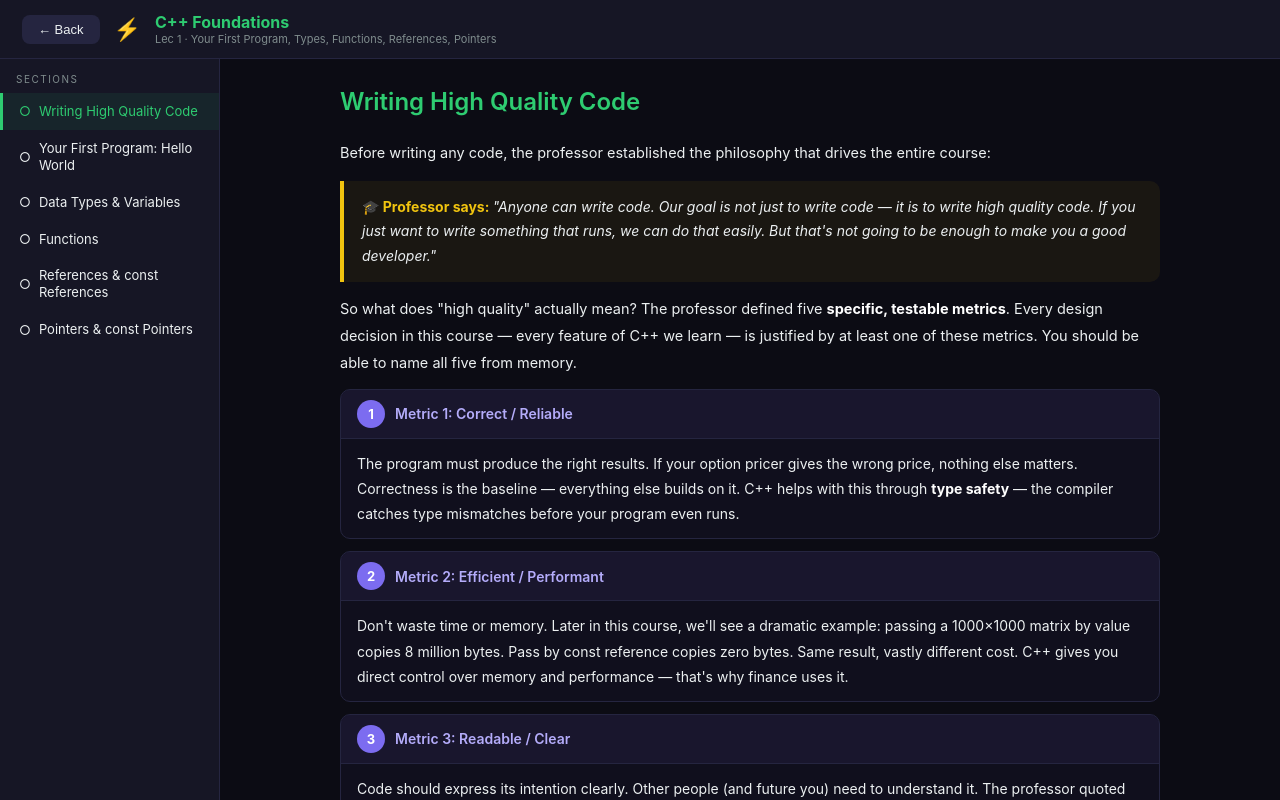
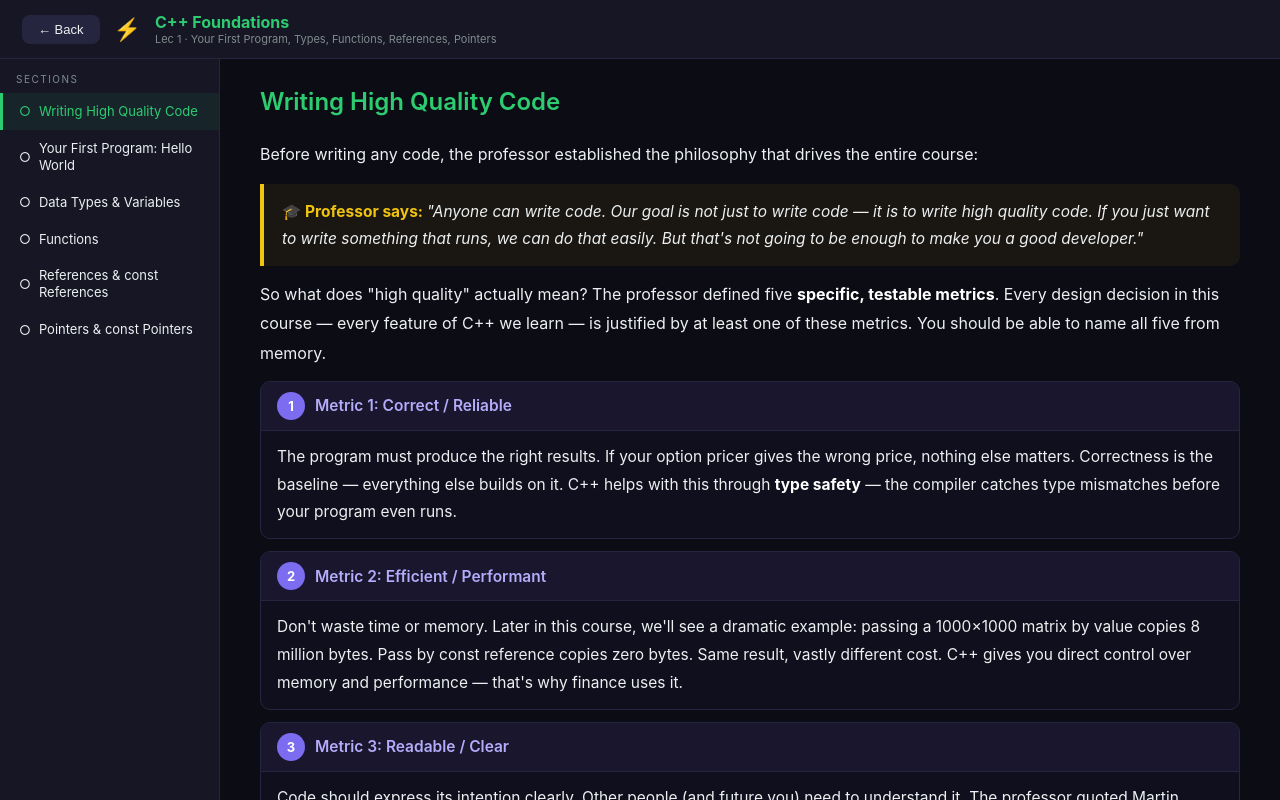
Before and after one commit to dafu-zhu/cpp-crash-course, a React (Vite) app: page / in a window 1280 px wide. Both pictures are taken after a click on the element 330 px from the left and 345 px from the top of the page. Built offline with nearby package versions, Linux system fonts and the light colour scheme.

Commit message:
fix: increase font sizes and widen content area
- Body text 14.5→16, headings 17→19, code 12.5→14
- Callouts/tips/prof quotes 14→15.5
- Content area maxWidth 900→1100

```diff
--- a/src/App.jsx
+++ b/src/App.jsx
@@ -41,7 +41,7 @@ export default function App(){
             <span style={{fontSize:13}}>{done[`${m.id}-${i}`]?"✅":"○"}</span><span style={{lineHeight:1.3}}>{x.title}</span>
           </div>))}
         </div>
-        <div ref={ref} style={{flex:1,overflowY:"auto",padding:"28px 40px 60px",maxWidth:900,margin:"0 auto"}}>
+        <div ref={ref} style={{flex:1,overflowY:"auto",padding:"28px 40px 60px",maxWidth:1100,margin:"0 auto"}}>
           <h2 style={{margin:"0 0 24px",color:m.color,fontSize:24,fontWeight:600}}>{s.title}</h2>
           {s.content}
           <div style={{display:"flex",justifyContent:"space-between",marginTop:36,paddingTop:24,borderTop:`1px solid ${C.bd}`}}>
--- a/src/components.jsx
+++ b/src/components.jsx
@@ -8,15 +8,15 @@ export const C = {
 };
 
 // ─── Basic Text ───
-export function P({children}){return <p style={{margin:"10px 0",lineHeight:1.85,fontSize:14.5,color:C.t}}>{children}</p>;}
-export function H({children}){return <h3 style={{color:C.accentL,margin:"30px 0 12px",fontSize:17,borderBottom:`1px solid ${C.bd}`,paddingBottom:8}}>{children}</h3>;}
+export function P({children}){return <p style={{margin:"10px 0",lineHeight:1.85,fontSize:16,color:C.t}}>{children}</p>;}
+export function H({children}){return <h3 style={{color:C.accentL,margin:"30px 0 12px",fontSize:19,borderBottom:`1px solid ${C.bd}`,paddingBottom:8}}>{children}</h3>;}
 export function B({children}){return <b style={{color:"white"}}>{children}</b>;}
 
 // ─── Code Block (Rule 1: every line justified) ───
 export function Code({code,title}){
   return(<div style={{margin:"14px 0",borderRadius:10,overflow:"hidden",border:`1px solid ${C.bd}`}}>
     {title&&<div style={{background:C.bd,padding:"7px 16px",fontSize:11,color:C.td,fontFamily:"monospace"}}>{title}</div>}
-    <pre style={{background:C.code,color:C.ct,padding:"16px 18px",fontSize:12.5,fontFamily:"'Consolas','Courier New',monospace",overflowX:"auto",margin:0,lineHeight:1.7,whiteSpace:"pre-wrap"}}>{code}</pre>
+    <pre style={{background:C.code,color:C.ct,padding:"16px 18px",fontSize:14,fontFamily:"'Consolas','Courier New',monospace",overflowX:"auto",margin:0,lineHeight:1.7,whiteSpace:"pre-wrap"}}>{code}</pre>
   </div>);
 }
 
@@ -28,8 +28,8 @@ export function AnnotatedCode({lines, title}){
     <div style={{background:C.code,padding:"8px 0"}}>
       {lines.map((l,i)=>(
         <div key={i} style={{display:"flex",borderBottom:i<lines.length-1?`1px solid ${C.bd}`:"none",minHeight:36}}>
-          <div style={{flex:"0 0 55%",padding:"8px 16px",fontFamily:"'Consolas',monospace",fontSize:12.5,color:C.ct,whiteSpace:"pre-wrap",lineHeight:1.6}}>{l.code}</div>
-          <div style={{flex:"0 0 45%",padding:"8px 14px",fontSize:12,color:C.y,lineHeight:1.5,borderLeft:`1px solid ${C.bd}`,display:"flex",alignItems:"center"}}>
+          <div style={{flex:"0 0 55%",padding:"8px 16px",fontFamily:"'Consolas',monospace",fontSize:14,color:C.ct,whiteSpace:"pre-wrap",lineHeight:1.6}}>{l.code}</div>
+          <div style={{flex:"0 0 45%",padding:"8px 14px",fontSize:13.5,color:C.y,lineHeight:1.5,borderLeft:`1px solid ${C.bd}`,display:"flex",alignItems:"center"}}>
             <span style={{opacity:0.5,marginRight:6}}>←</span>{l.why}
           </div>
         </div>
@@ -43,9 +43,9 @@ export function Step({n,title,children}){
   return(<div style={{margin:"12px 0",background:"rgba(124,108,240,0.04)",border:`1px solid ${C.bd}`,borderRadius:10,overflow:"hidden"}}>
     <div style={{display:"flex",alignItems:"center",gap:10,padding:"10px 16px",background:"rgba(124,108,240,0.08)",borderBottom:`1px solid ${C.bd}`}}>
       <span style={{width:28,height:28,borderRadius:"50%",background:C.accent,color:"white",display:"flex",alignItems:"center",justifyContent:"center",fontSize:13,fontWeight:700,flexShrink:0}}>{n}</span>
-      <span style={{fontWeight:600,color:C.accentL,fontSize:14}}>{title}</span>
+      <span style={{fontWeight:600,color:C.accentL,fontSize:15.5}}>{title}</span>
     </div>
-    <div style={{padding:"12px 16px",fontSize:14,color:C.t,lineHeight:1.8}}>{children}</div>
+    <div style={{padding:"12px 16px",fontSize:15.5,color:C.t,lineHeight:1.8}}>{children}</div>
   </div>);
 }
 
@@ -107,20 +107,20 @@ export function Hierarchy({root,children,grandchildren}){
 }
 
 // ─── Professor Quote (per transcript) ───
-export function Prof({children}){return <div style={{margin:"14px 0",padding:"14px 18px",background:"rgba(241,196,15,0.06)",borderLeft:`4px solid ${C.y}`,borderRadius:"0 10px 10px 0",fontSize:14,color:C.t,lineHeight:1.75}}><b style={{color:C.y}}>🎓 Professor says: </b><i>{children}</i></div>;}
+export function Prof({children}){return <div style={{margin:"14px 0",padding:"14px 18px",background:"rgba(241,196,15,0.06)",borderLeft:`4px solid ${C.y}`,borderRadius:"0 10px 10px 0",fontSize:15.5,color:C.t,lineHeight:1.75}}><b style={{color:C.y}}>🎓 Professor says: </b><i>{children}</i></div>;}
 
 // ─── Exam/Interview Tip ───
-export function Exam({children}){return <div style={{margin:"14px 0",padding:"14px 18px",background:"rgba(231,76,60,0.06)",borderLeft:`4px solid ${C.r}`,borderRadius:"0 10px 10px 0",fontSize:14,color:C.t,lineHeight:1.75}}><b style={{color:C.r}}>⚠️ Exam/Interview: </b>{children}</div>;}
+export function Exam({children}){return <div style={{margin:"14px 0",padding:"14px 18px",background:"rgba(231,76,60,0.06)",borderLeft:`4px solid ${C.r}`,borderRadius:"0 10px 10px 0",fontSize:15.5,color:C.t,lineHeight:1.75}}><b style={{color:C.r}}>⚠️ Exam/Interview: </b>{children}</div>;}
 
 // ─── Key Concept Tip ───
-export function Tip({title,children}){return <div style={{margin:"14px 0",padding:"16px 18px",background:"rgba(46,204,113,0.06)",borderLeft:`4px solid ${C.g}`,borderRadius:"0 10px 10px 0"}}><div style={{fontWeight:700,color:C.g,fontSize:14,marginBottom:6}}>💡 {title}</div><div style={{fontSize:14,color:C.t,lineHeight:1.8}}>{children}</div></div>;}
+export function Tip({title,children}){return <div style={{margin:"14px 0",padding:"16px 18px",background:"rgba(46,204,113,0.06)",borderLeft:`4px solid ${C.g}`,borderRadius:"0 10px 10px 0"}}><div style={{fontWeight:700,color:C.g,fontSize:15.5,marginBottom:6}}>💡 {title}</div><div style={{fontSize:15.5,color:C.t,lineHeight:1.8}}>{children}</div></div>;}
 
 // ─── Common Confusion (Rule 5) ───
 export function Confusion({mistake,why}){
   return(<div style={{margin:"14px 0",padding:"14px 18px",background:"rgba(243,156,18,0.06)",borderLeft:`4px solid ${C.o}`,borderRadius:"0 10px 10px 0"}}>
     <div style={{fontWeight:700,color:C.o,fontSize:13,marginBottom:4}}>⚡ Common Confusion</div>
-    <div style={{fontSize:13.5,color:C.t,lineHeight:1.7}}><b>Mistake:</b> {mistake}</div>
-    <div style={{fontSize:13.5,color:C.t,lineHeight:1.7,marginTop:4}}><b>Why it's wrong:</b> {why}</div>
+    <div style={{fontSize:15,color:C.t,lineHeight:1.7}}><b>Mistake:</b> {mistake}</div>
+    <div style={{fontSize:15,color:C.t,lineHeight:1.7,marginTop:4}}><b>Why it's wrong:</b> {why}</div>
   </div>);
 }
 
```
